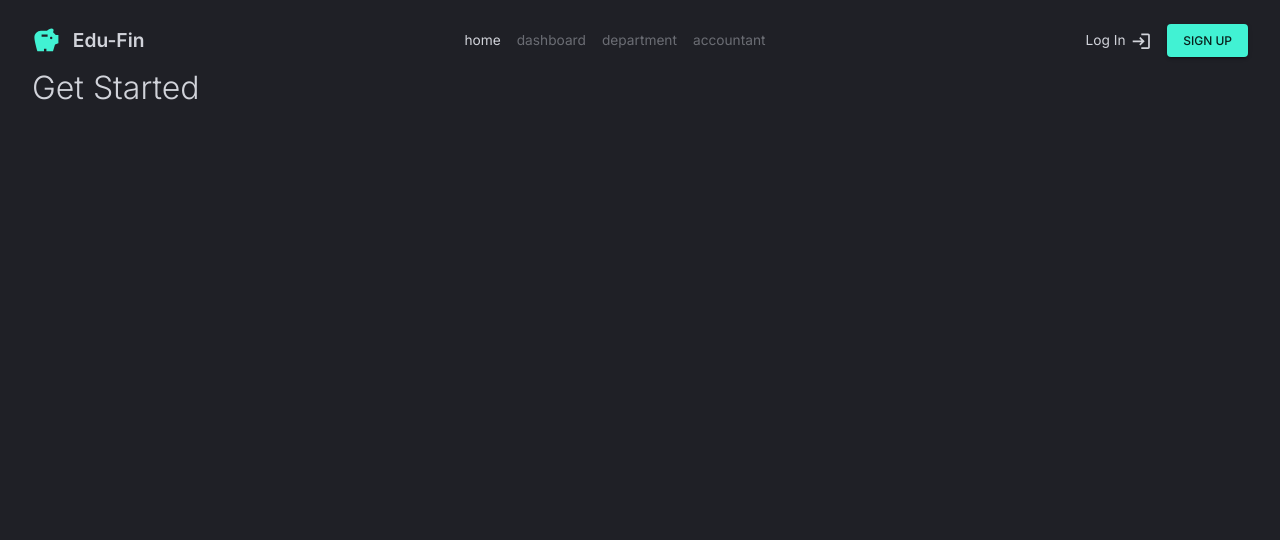
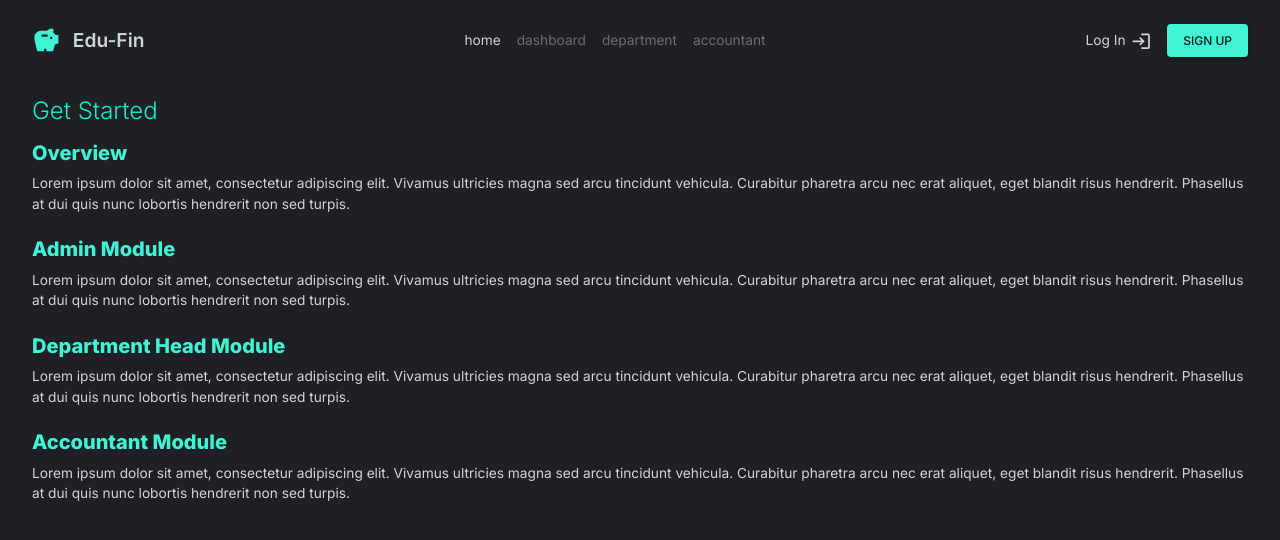
Before and after one commit to JithuPrabhakar/enterprise-finance-manager, a React (Vite) app in the folder client/: page /get-started in a window 1280 px wide. Shown: the top 540 px of the page. Built offline with nearby package versions, Linux system fonts and the light colour scheme.

Commit message:
frontend except admin done

```diff
--- a/client/src/screens/Accountant.jsx
+++ b/client/src/screens/Accountant.jsx
@@ -1,12 +1,29 @@
-import { Button } from '@mui/material'
+import { Box, Button, Typography, useTheme } from '@mui/material'
 import TransactionForm from './Accountant/TransactionForm'
+import { useState } from 'react'
 
 const Accountant = () => {
+  const [expenseForm, setExpenseForm] = useState(false)
+  const { palette } = useTheme()
+
   return (
-    <div>
-      <Button>Add Expenses</Button>
-      <TransactionForm />
-    </div>
+    <Box sx={{ mt: 4, textAlign: 'center' }}>
+      <Typography variant='h1' sx={{ color: palette.primary.light }}>
+        Welcome to Accounts
+      </Typography>
+      <Button
+        variant='contained'
+        sx={{
+          mt: 2,
+          backgroundColor: palette.primary.main,
+          color: 'black',
+        }}
+        onClick={() => setExpenseForm(!expenseForm)}
+      >
+        Add Expenses
+      </Button>
+      {expenseForm && <TransactionForm />}
+    </Box>
   )
 }
 
--- a/client/src/screens/Accountant/TransactionForm.jsx
+++ b/client/src/screens/Accountant/TransactionForm.jsx
@@ -44,10 +44,6 @@ const TransactionForm = () => {
 
   return (
     <ThemeProvider theme={darkTheme}>
-      <Box sx={{ mt: 4, textAlign: 'center' }}>
-        <Typography variant='h2' sx={{ color: palette.primary.light }}>
-          Welcome to Accounts
-        </Typography>
       <Typography variant='h4' sx={{ color: palette.primary.light, mt: 2 }}>
         Add daily expenses
       </Typography>
@@ -125,7 +121,6 @@ const TransactionForm = () => {
           Submit
         </Button>
       </Box>
-      </Box>
     </ThemeProvider>
   )
 }
--- a/client/src/screens/Features.jsx
+++ b/client/src/screens/Features.jsx
@@ -1,5 +1,5 @@
 import styled from '@emotion/styled'
-import { Box, Grid, Typography } from '@mui/material'
+import { Box, Grid, Typography, useTheme } from '@mui/material'
 
 const FeatureBox = styled(Box)(({ theme }) => ({
   backgroundColor: theme.palette.background.light,
@@ -45,14 +45,30 @@ const featureData = [
 ]
 
 const Features = () => {
+  const { palette } = useTheme()
+
   return (
     <>
-      <Grid container width='80%' marginInline='auto' spacing={3}>
+      <Grid
+        container
+        width='80%'
+        marginInline='auto'
+        spacing={3}
+        sx={{ mt: 4 }}
+      >
         {featureData.map((features) => (
           <Grid key={features.title} item xs={12} md={4}>
             <FeatureBox>
-              <Typography variant='h3'>{features.title}</Typography>
-              <Typography variant='h5'>{features.description}</Typography>
+              <Typography variant='h3' color={palette.primary.main}>
+                {features.title}
+              </Typography>
+              <Typography
+                variant='body1'
+                color={palette.grey[300]}
+                sx={{ mt: 1 }}
+              >
+                {features.description}
+              </Typography>
             </FeatureBox>
           </Grid>
         ))}
--- a/client/src/screens/GetStarted.jsx
+++ b/client/src/screens/GetStarted.jsx
@@ -2,10 +2,47 @@ import { Typography, useTheme } from '@mui/material'
 
 const GetStarted = () => {
   const { palette } = useTheme()
+
   return (
     <>
-      <Typography variant='h1' color={palette.grey[300]}>
+      <Typography variant='h2' color={palette.primary.main} sx={{ mt: 4 }}>
         Get Started
+      </Typography>
+      <Typography variant='h3' color={palette.primary.light} sx={{ mt: 2 }}>
+        Overview
+      </Typography>
+      <Typography variant='body1' color={palette.grey[300]} sx={{ mt: 1 }}>
+        Lorem ipsum dolor sit amet, consectetur adipiscing elit. Vivamus
+        ultricies magna sed arcu tincidunt vehicula. Curabitur pharetra arcu nec
+        erat aliquet, eget blandit risus hendrerit. Phasellus at dui quis nunc
+        lobortis hendrerit non sed turpis.
+      </Typography>
+      <Typography variant='h3' color={palette.primary.light} sx={{ mt: 3 }}>
+        Admin Module
+      </Typography>
+      <Typography variant='body1' color={palette.grey[300]} sx={{ mt: 1 }}>
+        Lorem ipsum dolor sit amet, consectetur adipiscing elit. Vivamus
+        ultricies magna sed arcu tincidunt vehicula. Curabitur pharetra arcu nec
+        erat aliquet, eget blandit risus hendrerit. Phasellus at dui quis nunc
+        lobortis hendrerit non sed turpis.
+      </Typography>
+      <Typography variant='h3' color={palette.primary.light} sx={{ mt: 3 }}>
+        Department Head Module
+      </Typography>
+      <Typography variant='body1' color={palette.grey[300]} sx={{ mt: 1 }}>
+        Lorem ipsum dolor sit amet, consectetur adipiscing elit. Vivamus
+        ultricies magna sed arcu tincidunt vehicula. Curabitur pharetra arcu nec
+        erat aliquet, eget blandit risus hendrerit. Phasellus at dui quis nunc
+        lobortis hendrerit non sed turpis.
+      </Typography>
+      <Typography variant='h3' color={palette.primary.light} sx={{ mt: 3 }}>
+        Accountant Module
+      </Typography>
+      <Typography variant='body1' color={palette.grey[300]} sx={{ mt: 1 }}>
+        Lorem ipsum dolor sit amet, consectetur adipiscing elit. Vivamus
+        ultricies magna sed arcu tincidunt vehicula. Curabitur pharetra arcu nec
+        erat aliquet, eget blandit risus hendrerit. Phasellus at dui quis nunc
+        lobortis hendrerit non sed turpis.
       </Typography>
     </>
   )
```
Lines whose indentation alone changed are shown as unchanged.
